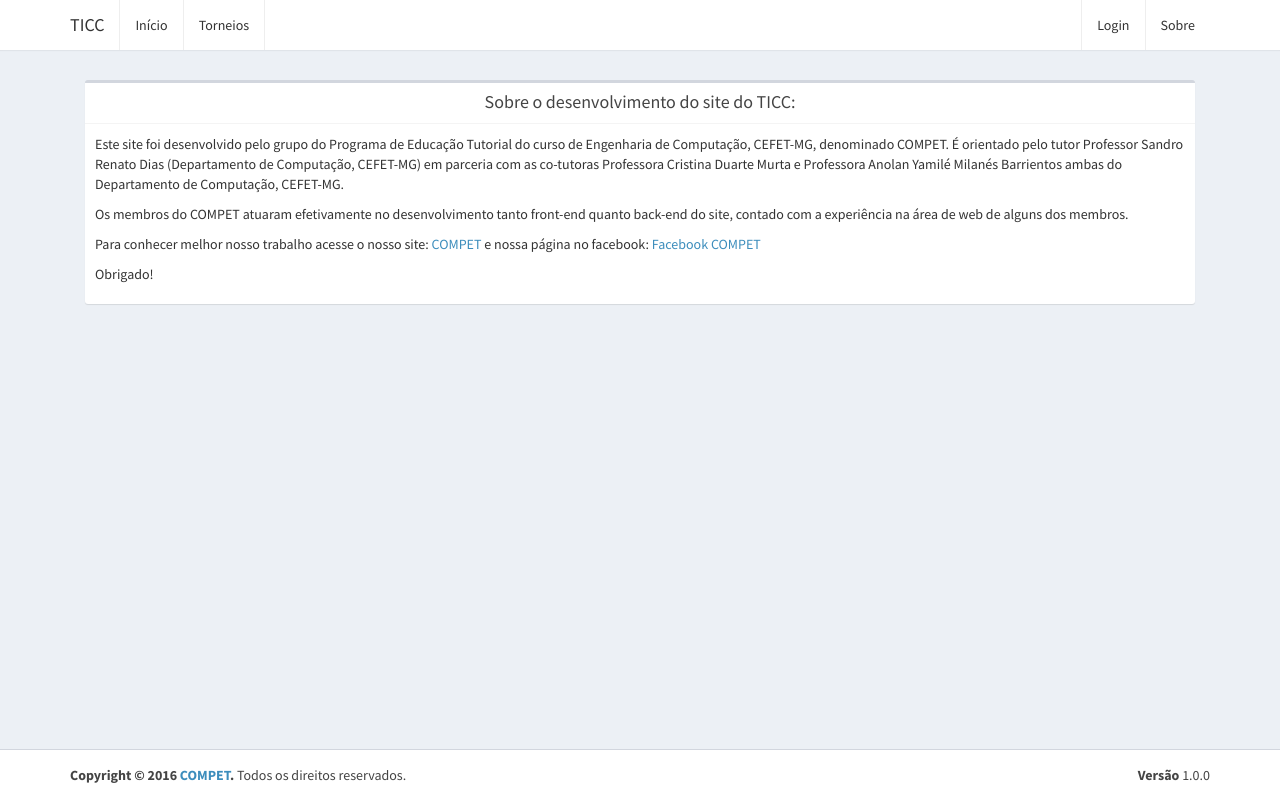
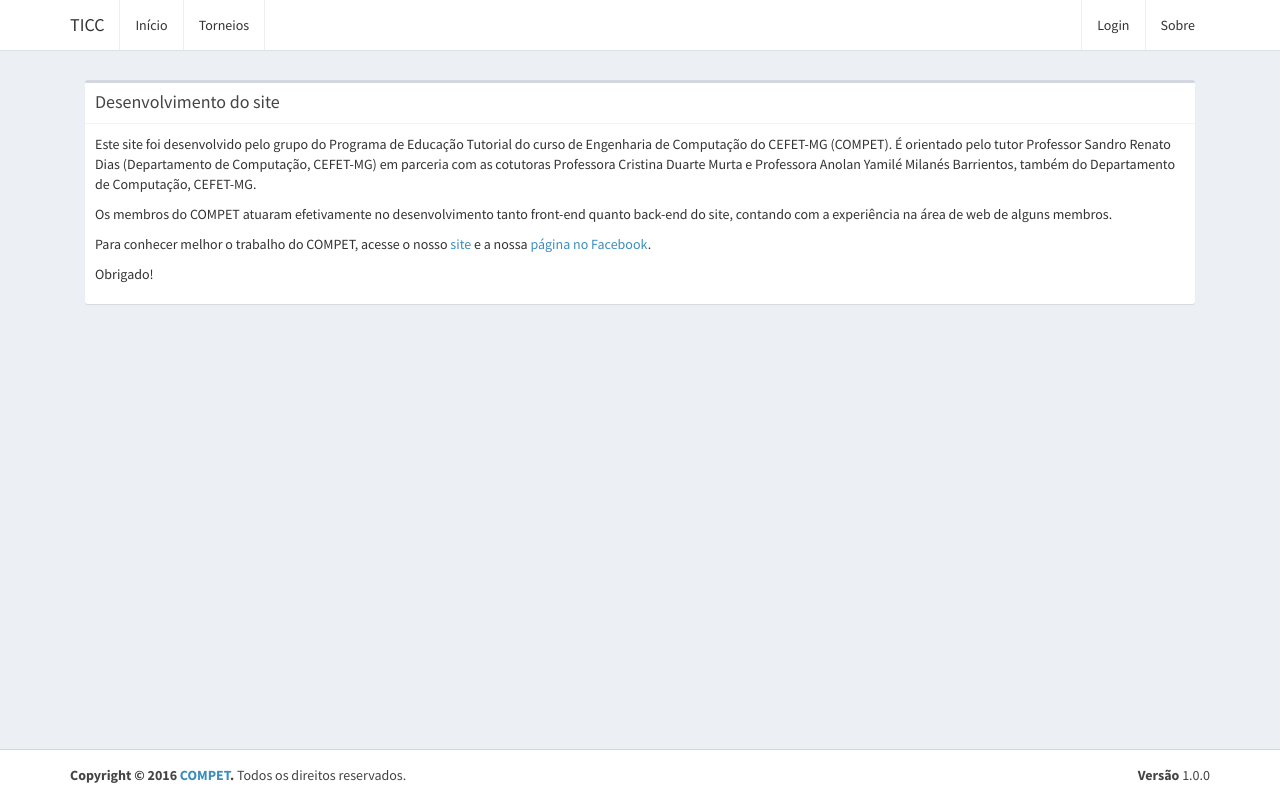
Before and after one commit to competdev/ticc, a Django app: page /sobre in a window 1280 px wide. Run offline with Django 3.2, Linux system fonts and the light colour scheme; some libraries are stand-ins or nearby versions.

Commit message:
fix commit anterior

```diff
--- a/templates/header.html
+++ b/templates/header.html
@@ -3,12 +3,12 @@
         <div class="container">
             <div class="navbar-header">
                 <a href="/" class="navbar-brand">TICC</a>
-                <button type="button" class="navbar-toggle collapsed" data-toggle="collapse" data-target="#navbar-collapse1 #navbar-collapse2">
+                <button type="button" class="navbar-toggle collapsed" data-toggle="collapse" data-target="#navbar-collapse">
                     <i class="fa fa-bars"></i>
                 </button>
             </div>
             <!-- Collect the nav links, forms, and other content for toggling -->
-            <div class="collapse navbar-collapse pull-left" id="navbar-collapse1">
+            <div class="collapse navbar-collapse pull-left" id="navbar-collapse">
                 <ul class="nav navbar-nav">
                     <li>
                         <a href="/">Início</a>
@@ -19,7 +19,7 @@
                 </ul>
             </div>
             <!-- Navbar Right Menu -->
-            <div class="navbar-custom-menu" id="navbar-collapse2">
+            <div class="navbar-custom-menu">
                 <ul class="nav navbar-nav">
                     {% if user.is_authenticated %}
                         <li>
--- a/templates/sobre.html
+++ b/templates/sobre.html
@@ -4,13 +4,13 @@
 	<div class="row">
 		<div class="col-md-12">
 			<div class="box box-default">
-			    <div class="box-header with-border" style="text-align:center;">
-			        <h3 class="box-title">Sobre o desenvolvimento do site do TICC:</h3>
+			    <div class="box-header with-border">
+			        <h3 class="box-title">Desenvolvimento do site</h3>
 			    </div>
 			    <div class="box-body">
-			        <p>Este site foi desenvolvido pelo grupo do Programa de Educação Tutorial do curso de Engenharia de Computação, CEFET-MG, denominado COMPET. É orientado pelo tutor Professor Sandro Renato Dias (Departamento de Computação, CEFET-MG) em parceria com as co-tutoras Professora Cristina Duarte Murta e Professora Anolan Yamilé Milanés Barrientos ambas do Departamento de Computação, CEFET-MG.</p>
-			        <p>Os membros do COMPET atuaram efetivamente no desenvolvimento tanto front-end quanto back-end do site, contado com a experiência na área de web de alguns dos membros.</p>
-			        <p>Para conhecer melhor nosso trabalho acesse o nosso site: <a href="http://compet.cefetmg.br">COMPET</a> e nossa página no facebook: <a href="https://www.facebook.com/competcefetmg/?fref=ts">Facebook COMPET</a></p>
+			        <p>Este site foi desenvolvido pelo grupo do Programa de Educação Tutorial do curso de Engenharia de Computação do CEFET-MG (COMPET). É orientado pelo tutor Professor Sandro Renato Dias (Departamento de Computação, CEFET-MG) em parceria com as cotutoras Professora Cristina Duarte Murta e Professora Anolan Yamilé Milanés Barrientos, também do Departamento de Computação, CEFET-MG.</p>
+			        <p>Os membros do COMPET atuaram efetivamente no desenvolvimento tanto front-end quanto back-end do site, contando com a experiência na área de web de alguns membros.</p>
+			        <p>Para conhecer melhor o trabalho do COMPET, acesse o nosso <a href="http://compet.decom.cefetmg.br" target="_blank">site</a> e a nossa <a href="https://www.facebook.com/competcefetmg/?fref=ts" target="_blank">página no Facebook</a>.	</p>
 			        <p>Obrigado!</p>
 			    </div>
 			</div>
```
